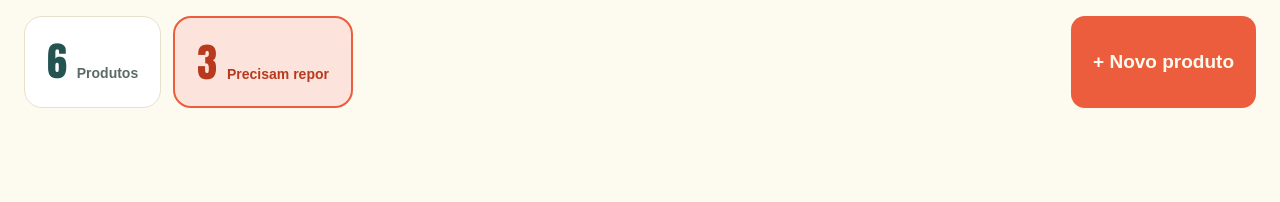
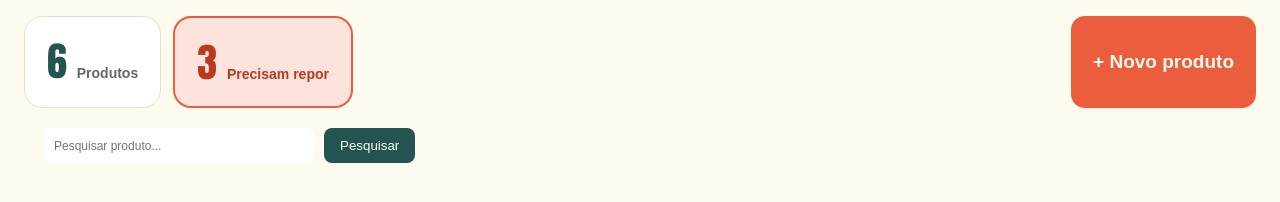
Before and after one commit to giovanniandrade025-max/API, a plain HTML site: page index.html in a window 1280 px wide. Shown: the part 74-276 px from the top of the page. Drawn offline with Linux system fonts and the light colour scheme.

Commit message:
feat: botao pesquisa

```diff
--- a/index.html
+++ b/index.html
@@ -34,6 +34,11 @@
 
         <button class="novo_produto">+ Novo produto</button>
       </section>
+
+      <div class="pesquisa">
+        <input type="text" placeholder="Pesquisar produto..." />
+        <button>Pesquisar</button>
+      </div>
     </main>
   </body>
 </html>
--- a/style.css
+++ b/style.css
@@ -131,3 +131,32 @@ body {
 .novo_produto:hover {
     transform: translateY(-2px);
 }
+
+.pesquisa {
+    margin: 20px;
+    display: flex;
+    gap: 10px;
+}
+
+.pesquisa input {
+    padding: 10px;
+    outline: none;
+    border: none;
+    border-radius: 8px;
+    width: 250px;
+    font-size: 12px;
+
+}
+
+.pesquisa button {
+    border: none;
+    border-radius: 8px;
+    padding: 10px 16px;
+    background-color: var(--verde);
+    color: var(--creme);
+    cursor: pointer;
+}
+
+.pesquisa button:hover {
+    background: var(--laranja);
+}
```
